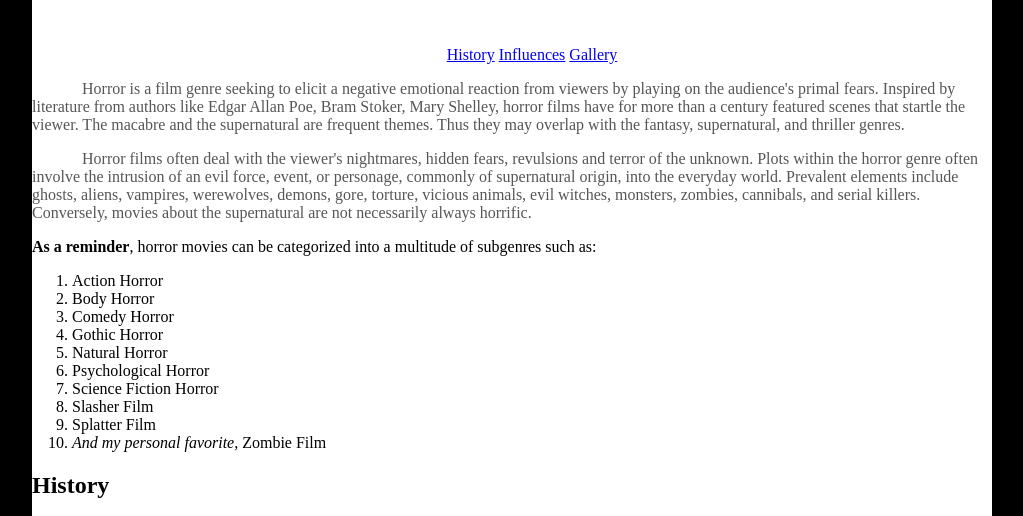
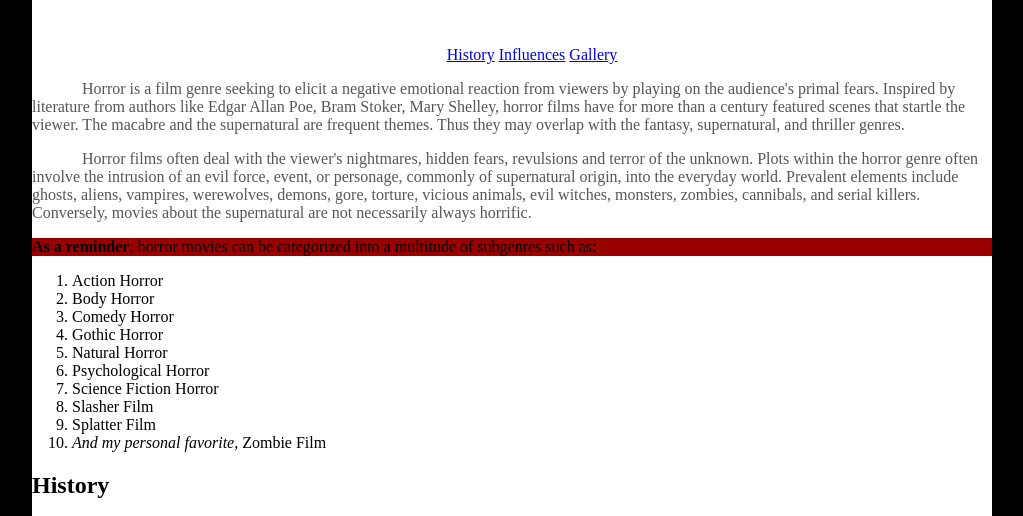
Before and after one commit to imgodzillason/DWS1, a plain HTML site: page collins-jacob-project1/index.html in a window 1280 px wide. Shown: the part 220-736 px from the top of the page, without its empty margins (136-1159 px from the left). Drawn offline with Linux system fonts and the light colour scheme.

Commit message:
#note
#note

```diff
--- a/collins-jacob-project1/css/styles.css
+++ b/collins-jacob-project1/css/styles.css
@@ -14,8 +14,7 @@ body {
 	margin: 0 auto;
 	padding: 0;
 	border-radius: 25px;
-	box-shadow: 10px 10px 5px #0000000;
-	}
+		}
 
 #header {
 	font-family: 'Amatic SC', cursive;
@@ -53,3 +52,8 @@ nav li {
 	text-indent: 50px;
 	color: #565658;
 	}
+
+#note {
+	background-color: #990000;
+	box-shadow: 10px 10 px 5px #000000;
+	}
```
